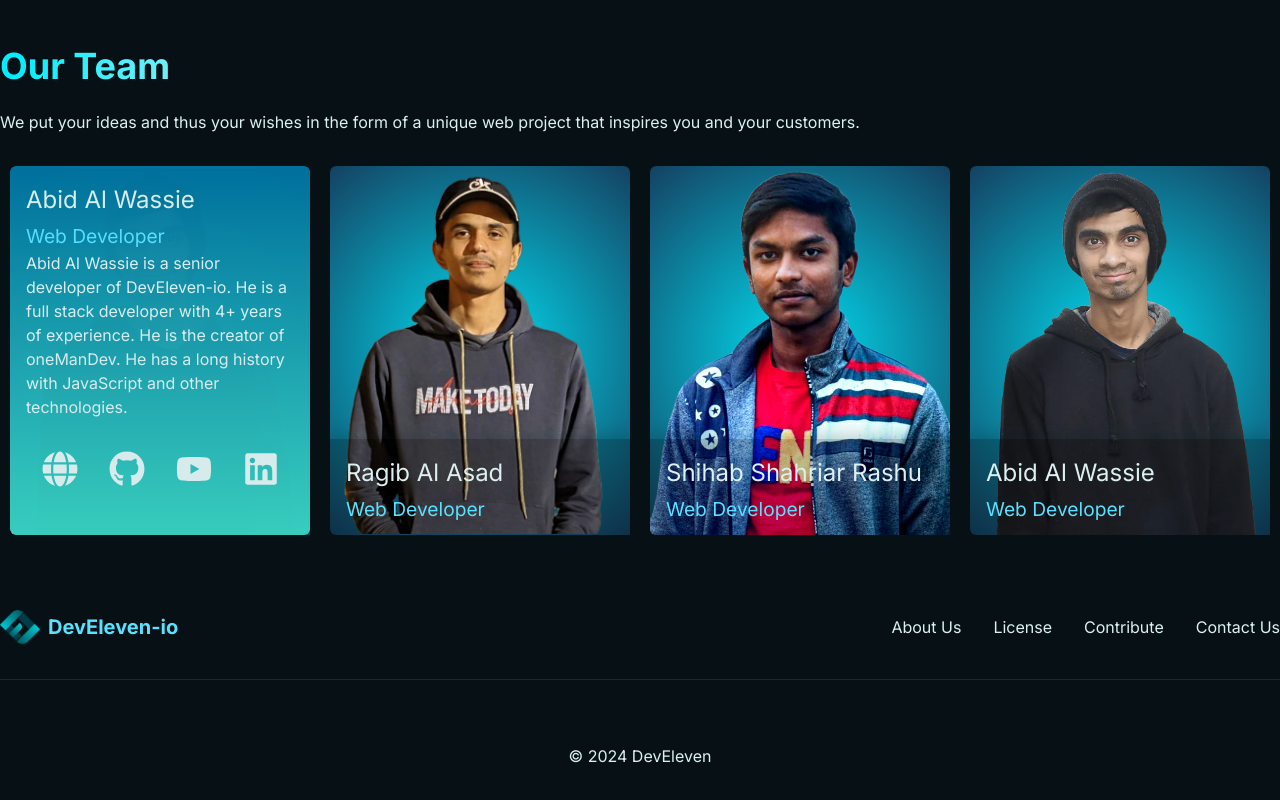
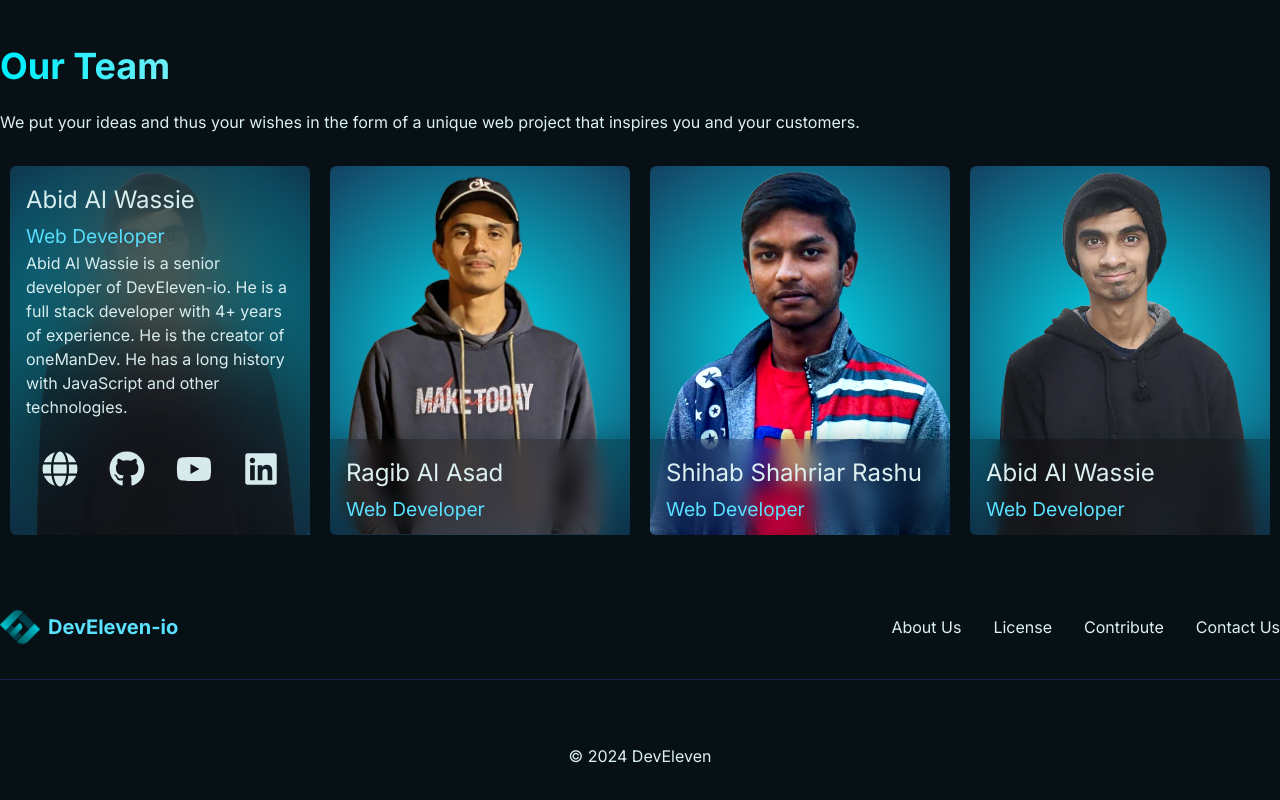
Before and after one commit to DEVELEVEN-io/develeven-io, a Next.js app: page / in a window 1280 px wide. In both pictures the pointer is over the element 160 px from the left and 2165 px from the top of the page. Shown: the part 1678-2478 px from the top of the page. Built offline with nearby package versions, Linux system fonts and the light colour scheme.

Commit message:
added backdrop blur effect to memberCard

```diff
--- a/src/app/app.css
+++ b/src/app/app.css
@@ -202,9 +202,11 @@ button.active {
 .memberCard:hover .memberInfo {
   height: 100%;
   transition: all 0.5s ease-in-out;
-  background: linear-gradient(to top, var(--cyan) -40%, var(--cyandark3) 100%);
   border-radius: 0.375rem;
   opacity: 0.98;
+  -moz-backdrop-filter: blur(50px);
+  -webkit-backdrop-filter: blur(50px);
+  backdrop-filter: blur(50px);
 }
 
 .memberCard:hover .memberDesc {
@@ -227,6 +229,9 @@ button.active {
   z-index: 3;
   height: 96px;
   transition: all 0.5s ease-in-out;
+  -moz-backdrop-filter: blur(10px);
+  -webkit-backdrop-filter: blur(10px);
+  backdrop-filter: blur(10px);
 }
 
 .memberName {
```
